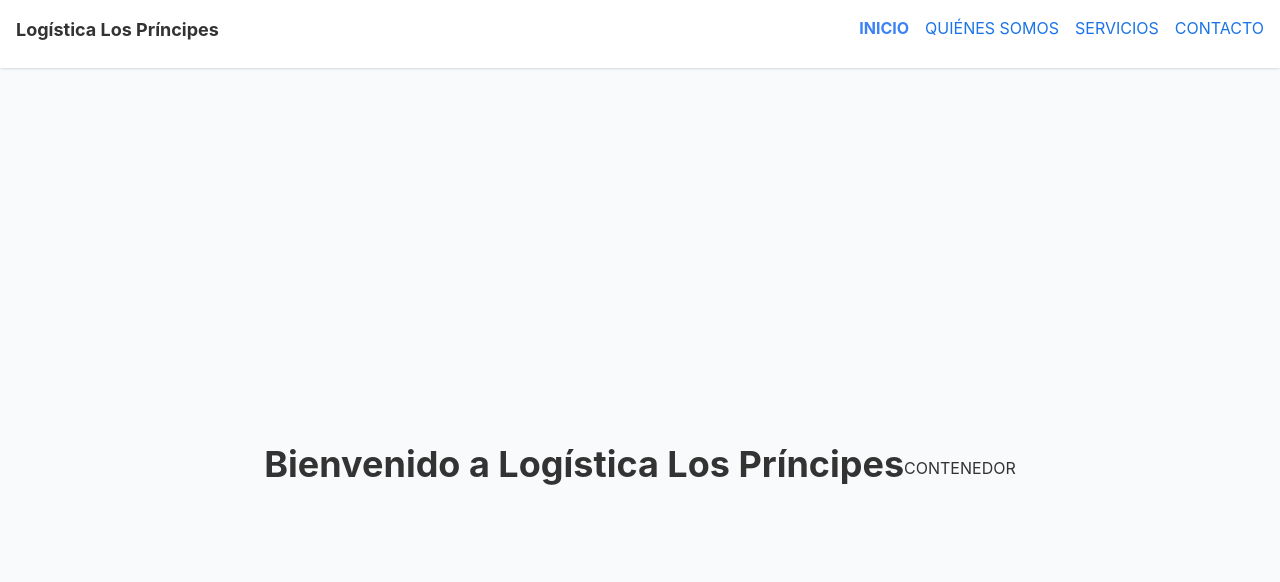
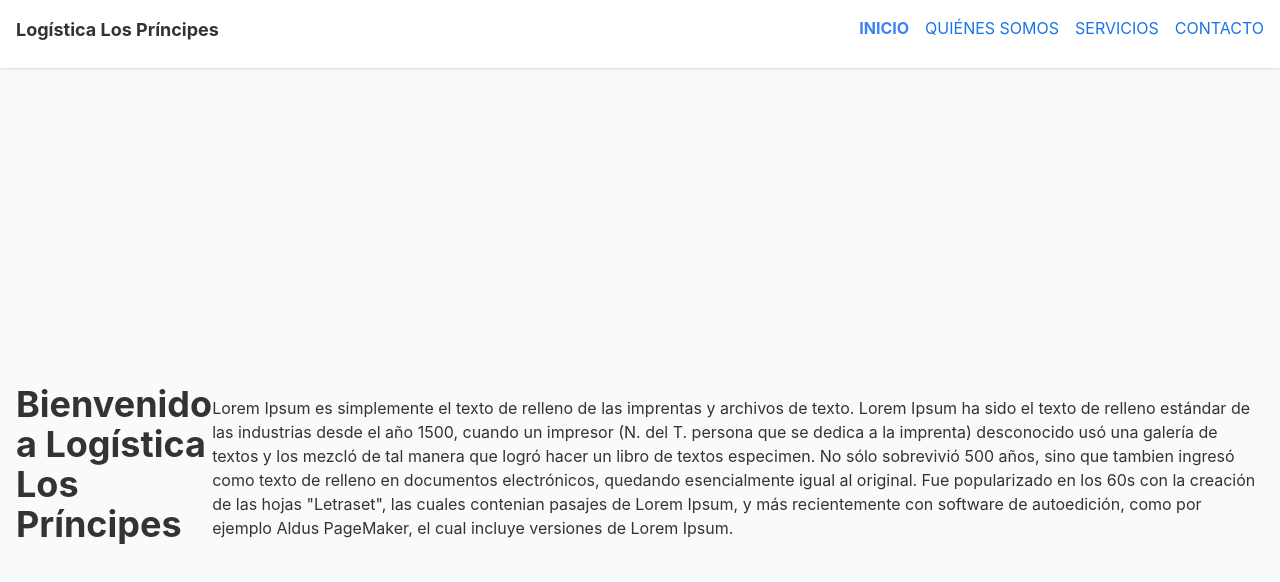
Before and after one commit to Cugini-Sviluppatori/logistica-los-principes-landing, a Gatsby site: page / in a window 1280 px wide. Shown: the top 582 px of the page. Built offline with nearby package versions, Linux system fonts and the light colour scheme; Gatsby itself is replaced by a stand-in of ours.

Commit message:
agrego lorem ipsum en home

```diff
--- a/src/components/Sections/Home/index.js
+++ b/src/components/Sections/Home/index.js
@@ -9,7 +9,19 @@ const Home = () => {
       <h2 className="text-4xl font-bold">
         Bienvenido a Logística Los Príncipes
       </h2>
-      <div>CONTENEDOR</div>
+      <div>
+        Lorem Ipsum es simplemente el texto de relleno de las imprentas y
+        archivos de texto. Lorem Ipsum ha sido el texto de relleno estándar de
+        las industrias desde el año 1500, cuando un impresor (N. del T. persona
+        que se dedica a la imprenta) desconocido usó una galería de textos y los
+        mezcló de tal manera que logró hacer un libro de textos especimen. No
+        sólo sobrevivió 500 años, sino que tambien ingresó como texto de relleno
+        en documentos electrónicos, quedando esencialmente igual al original.
+        Fue popularizado en los 60s con la creación de las hojas "Letraset", las
+        cuales contenian pasajes de Lorem Ipsum, y más recientemente con
+        software de autoedición, como por ejemplo Aldus PageMaker, el cual
+        incluye versiones de Lorem Ipsum.
+      </div>
     </section>
   );
 };
```
